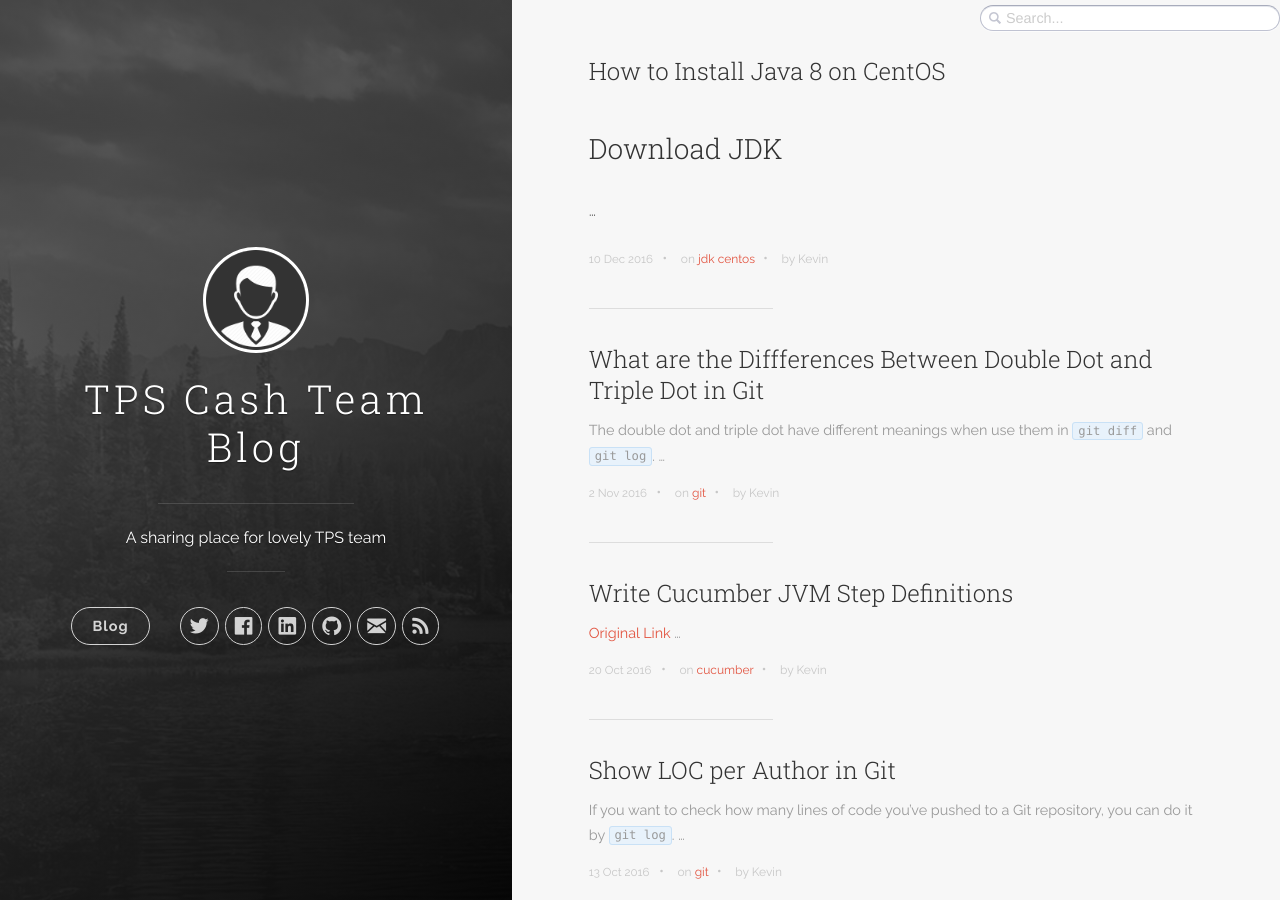
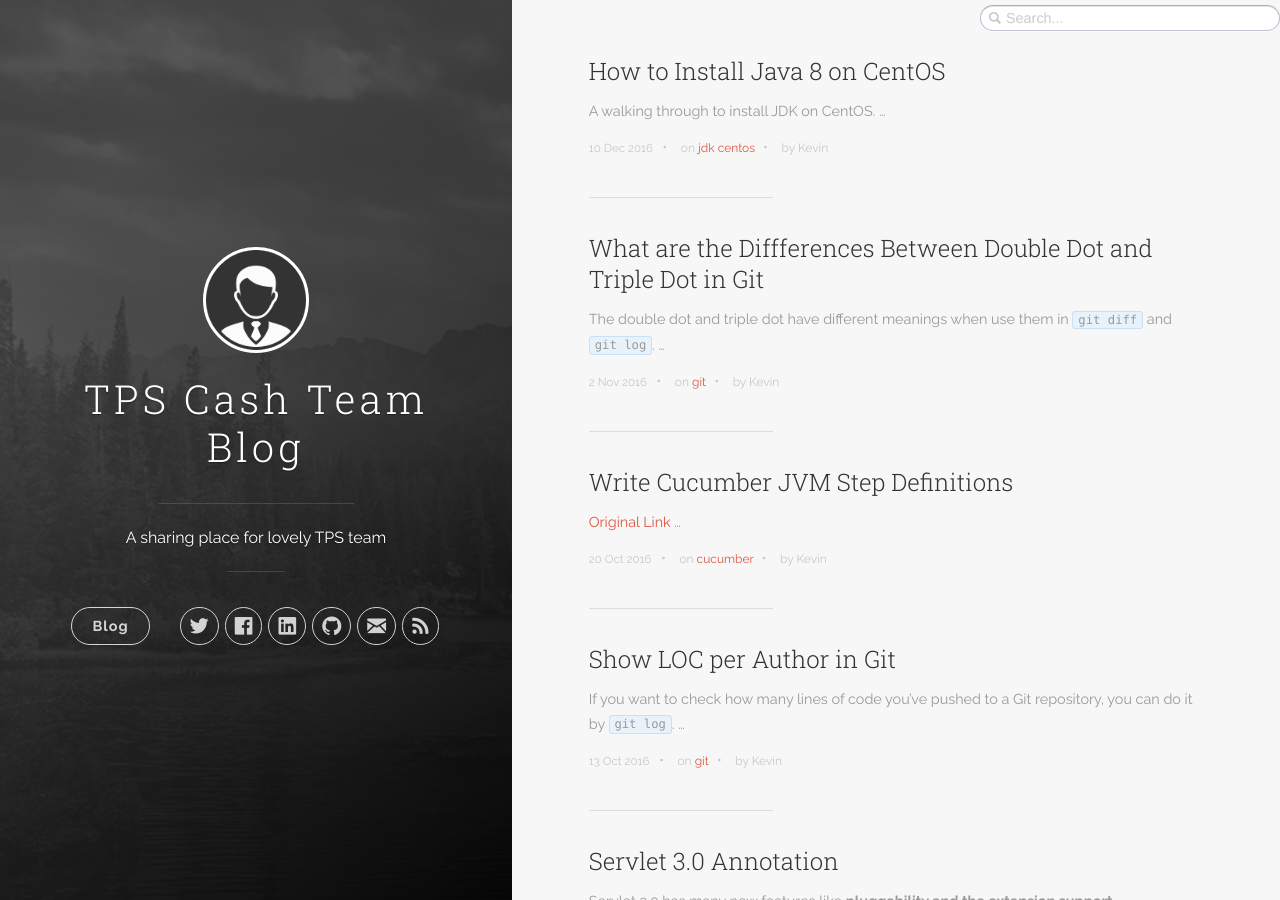
Before and after one commit to tpscash/tpscash.github.io, a Jekyll site: the page built from index.html, in a window 1280 px wide and 900 px high. Built offline with Jekyll 4.4.1, drawn with Linux system fonts in a browser that asks for light colours; the list of posts is cut into pages by our own code.

Commit message:
fix typos

```diff
--- a/_posts/2016-12-10-install-jdk-on-centos.md
+++ b/_posts/2016-12-10-install-jdk-on-centos.md
@@ -6,9 +6,11 @@ tags: [jdk,centos]
 author: Kevin
 ---
 
+A walking through to install JDK on CentOS.
+
 ## Download JDK
 
-You need to agree OTN license terms before downloading the package. So if you are using `wget` or `curl`, you need add more parameters to void only downloading a webpage instead of the real package.
+You need to agree OTN license terms before downloading the package. So if you are using `wget` or `curl`, you need to add more parameters to avoid only downloading a webpage instead of the real package.
 
 ### wget
 
```
